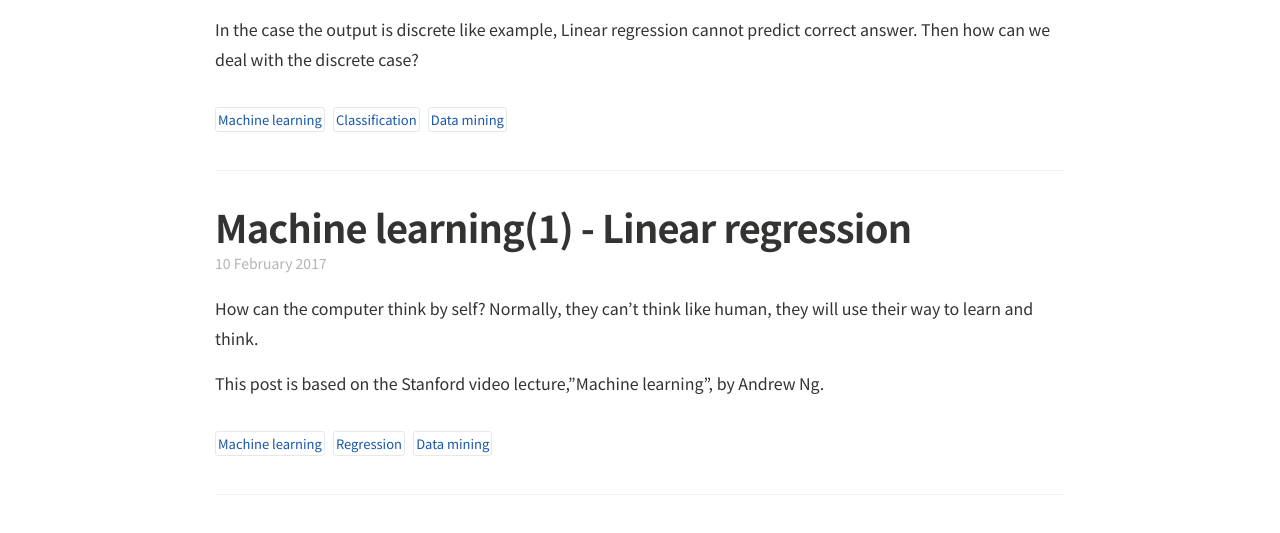
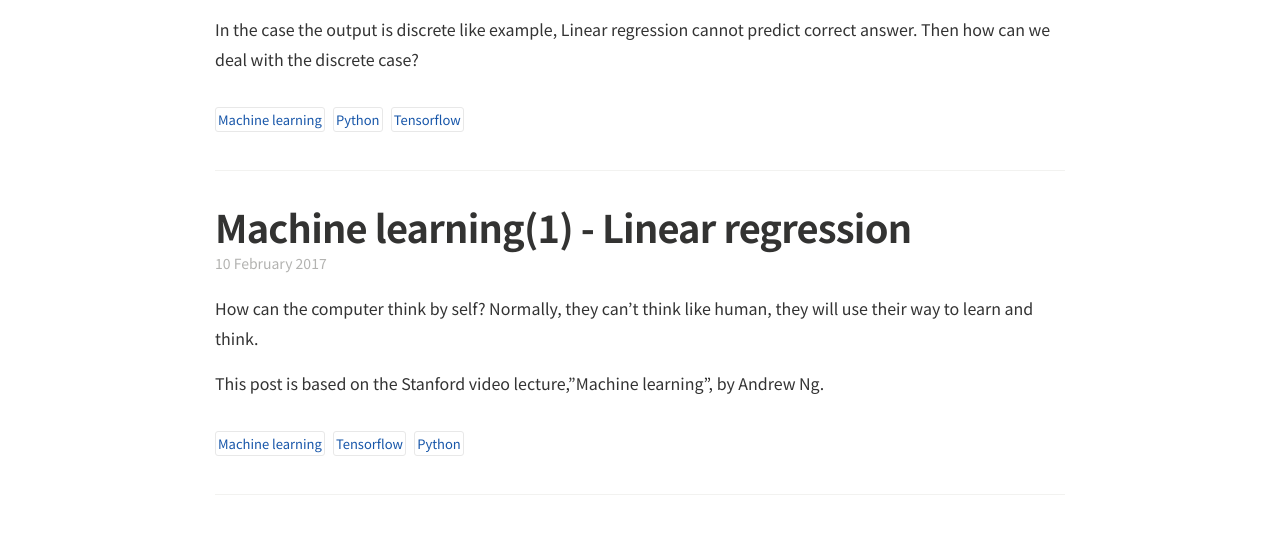
Before and after one commit to Shephexd/shephexd.github.io, a Jekyll site: the page built from index.html, in a window 1280 px wide and 900 px high, scrolled down 2059 px. Shown: the part 150-683 px from the top of the window. Built offline with Jekyll 4.4.1, drawn with Linux system fonts in a browser that asks for light colours; nearby versions of some CDN libraries; some web fonts are replaced; the list of posts is cut into pages by our own code.

Commit message:
update tags

```diff
--- a/_posts/ML/2017-02-10-Machine-Learning_regression.md
+++ b/_posts/ML/2017-02-10-Machine-Learning_regression.md
@@ -6,8 +6,8 @@ categories:
 - Machine learning
 tags:
 - Machine learning
-- Regression
-- Data mining
+- Tensorflow
+- Python
 ---
 
 
--- a/_posts/ML/2017-02-10-Machine-learning-Logisitc_regression.md
+++ b/_posts/ML/2017-02-10-Machine-learning-Logisitc_regression.md
@@ -6,8 +6,8 @@ categories:
 - Machine learning
 tags:
 - Machine learning
-- Classification
-- Data mining
+- Python
+- Tensorflow
 ---
 
 
```
Also changed, not shown: _posts/Algorithm/2017-01-28-Euler_solution.md (+1 -1 lines), _posts/Mathematics/2016-10-10-Bayes_decision_theory.md (+0 -1 lines).
